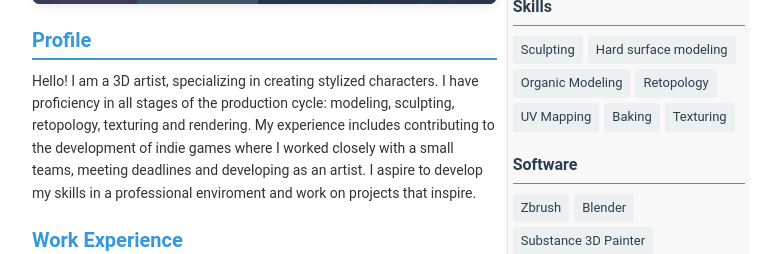
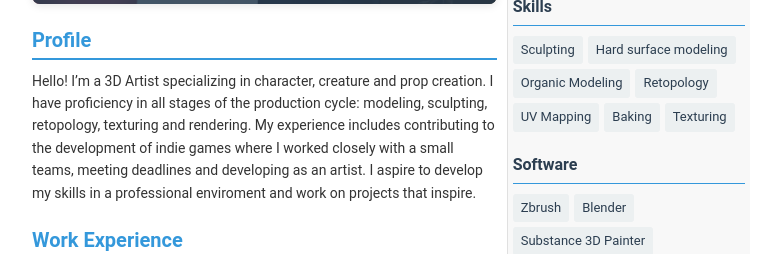
Before and after one commit to 0Grizlik0/resume, a plain HTML site: page index.html in a window 1280 px wide. Shown: the part 308-562 px from the top of the page, without its empty margins (249-1025 px from the left). Drawn offline with Linux system fonts and the light colour scheme.

Commit message:
Update index.html

```diff
--- a/index.html
+++ b/index.html
@@ -233,7 +233,7 @@
 
         <div class="section">
             <h2>Profile</h2>
-            <p>Hello! I am a 3D artist, specializing in creating stylized characters. I have proficiency in all stages of the production cycle: modeling, sculpting, retopology, texturing and rendering. My experience includes contributing to the development of indie games where I worked closely with a small teams, meeting deadlines and developing as an artist.
+            <p>Hello! I’m a 3D Artist specializing in character, creature and prop creation. I have proficiency in all stages of the production cycle: modeling, sculpting, retopology, texturing and rendering. My experience includes contributing to the development of indie games where I worked closely with a small teams, meeting deadlines and developing as an artist.
 I aspire to develop my skills in a professional enviroment and work on projects that inspire.</p>
         </div>
 
```
